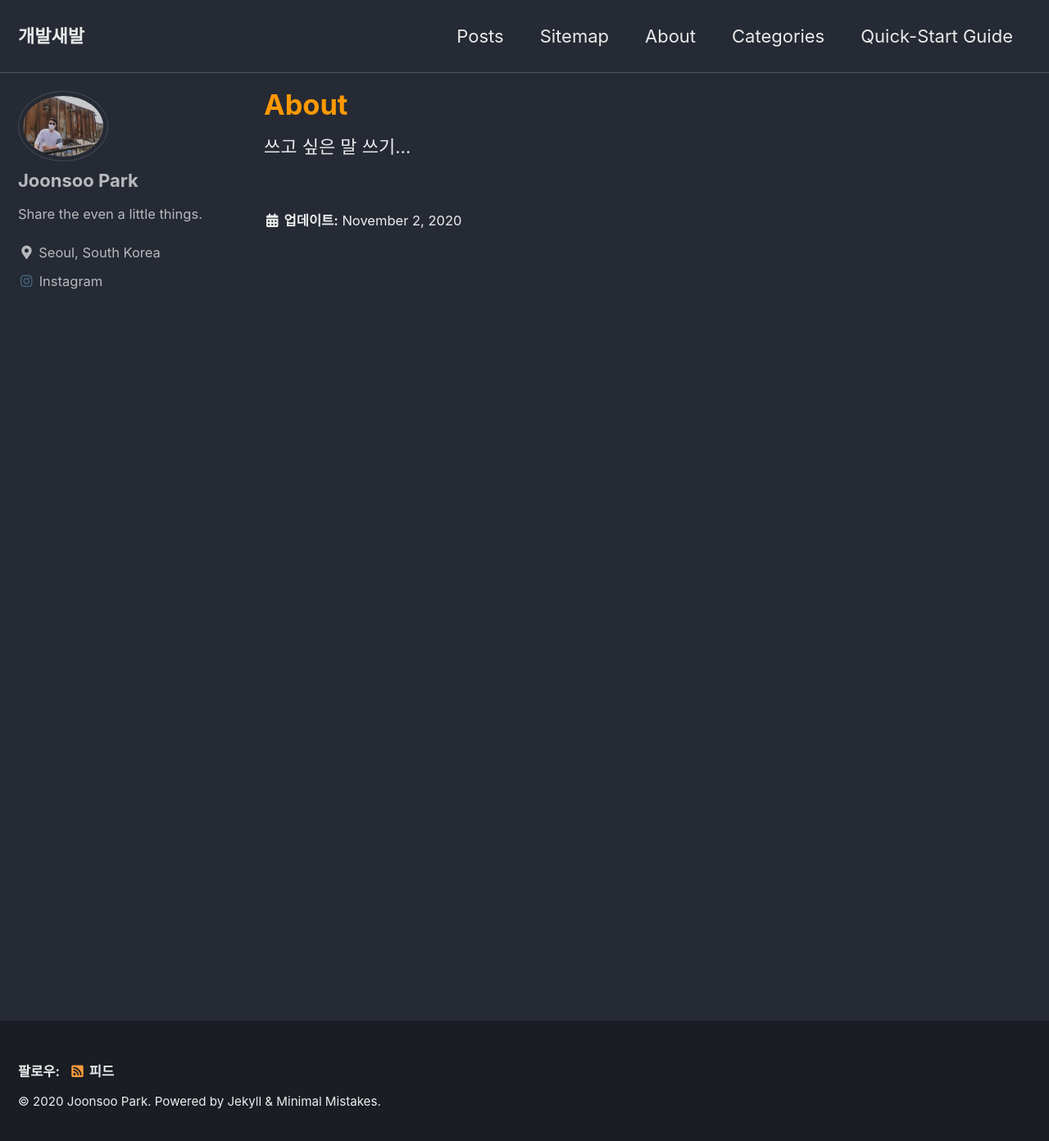
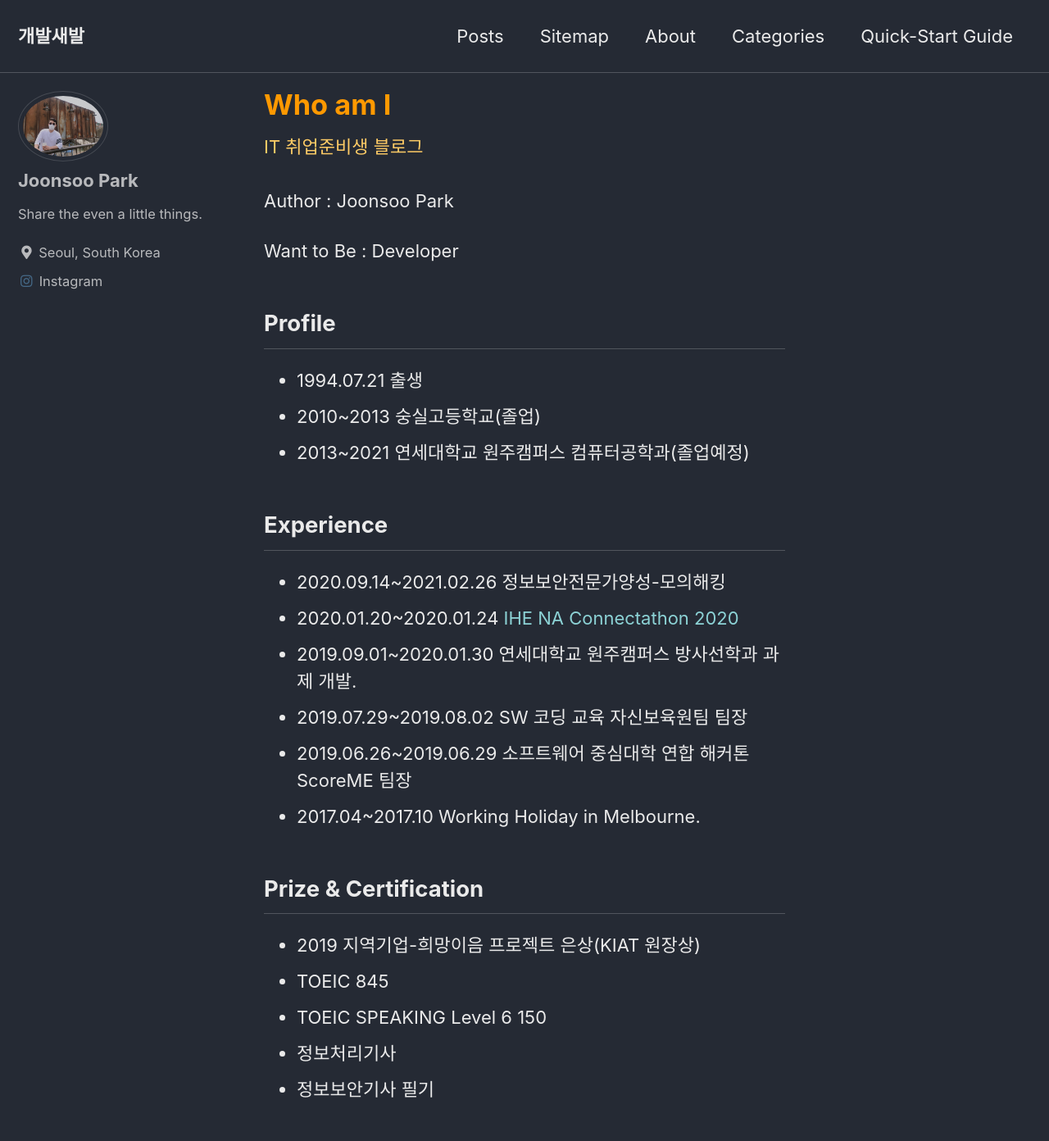
Before and after one commit to junesim/junesim.github.io, a Jekyll site: the page built from _pages/about.md, in a window 1280 px wide and 1400 px high. Shown: the top 1392 px of the window at 82% size. Built offline with Jekyll 4.4.1, drawn with Linux system fonts in a browser that asks for light colours; cached includes are drawn as plain includes; some web fonts are replaced; some of the changed text lies outside the part shown.

Commit message:
Add about page

```diff
--- a/_pages/about.md
+++ b/_pages/about.md
@@ -1,9 +1,45 @@
 ---
 permalink: /about/
-title: "About"
+title: "Who am I"
 excerpt: "Minimal Mistakes is a flexible two-column Jekyll theme."
 last_modified_at: 2020-11-02
 ---
 
+<font color= '#ffcc66'>IT 취업준비생 블로그</font><br>
+Author : Joonsoo Park
 
-쓰고 싶은 말 쓰기...
+Want to Be : Developer
+
+Profile
+---
+- 1994.07.21 출생
+- 2010~2013 숭실고등학교(졸업)
+- 2013~2021 연세대학교 원주캠퍼스 컴퓨터공학과(졸업예정)
+
+Experience
+---
+- 2020.09.14~2021.02.26 정보보안전문가양성-모의해킹
+- 2020.01.20~2020.01.24 [IHE NA Connectathon 2020](https://www.iheusa.org/ihe-na-connectathon-2020)
+- 2019.09.01~2020.01.30 연세대학교 원주캠퍼스 방사선학과 과제 개발.
+- 2019.07.29~2019.08.02 SW 코딩 교육 자신보육원팀 팀장
+- 2019.06.26~2019.06.29 소프트웨어 중심대학 연합 해커톤 ScoreME 팀장
+- 2017.04~2017.10 Working Holiday in Melbourne.
+
+Prize & Certification
+---
+- 2019 지역기업-희망이음 프로젝트 은상(KIAT 원장상)
+- TOEIC 845
+- TOEIC SPEAKING Level 6 150
+- 정보처리기사
+- 정보보안기사 필기
+
+Skills
+---
+- C++				⭐⭐⭐
+- C					⭐⭐⭐
+- JAVA				⭐⭐
+- Android			⭐
+- SVN				⭐⭐
+- Database			⭐⭐
+- Git				⭐⭐
+- Python			⭐
```
Also changed, not shown: 2 other files.
